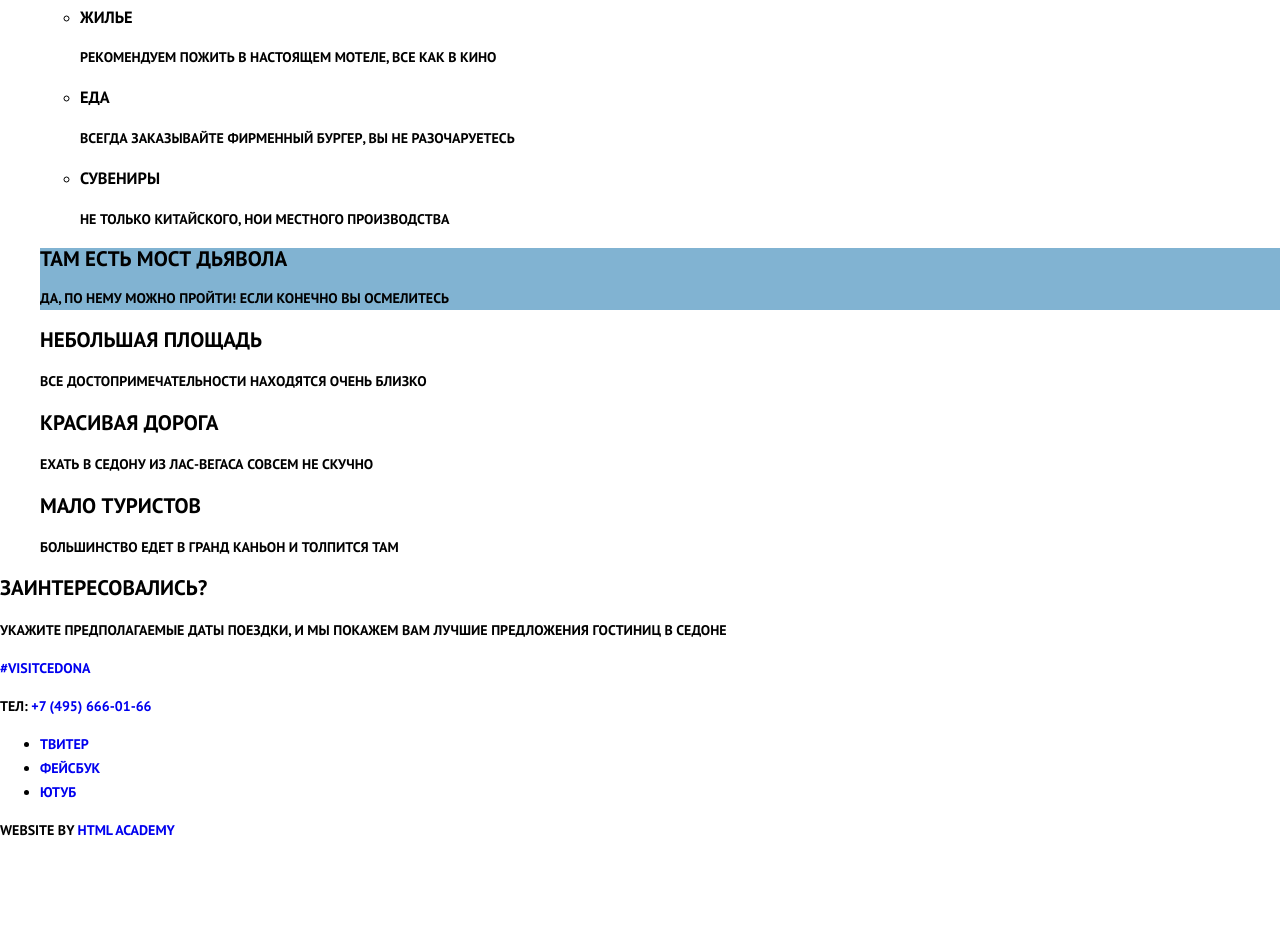
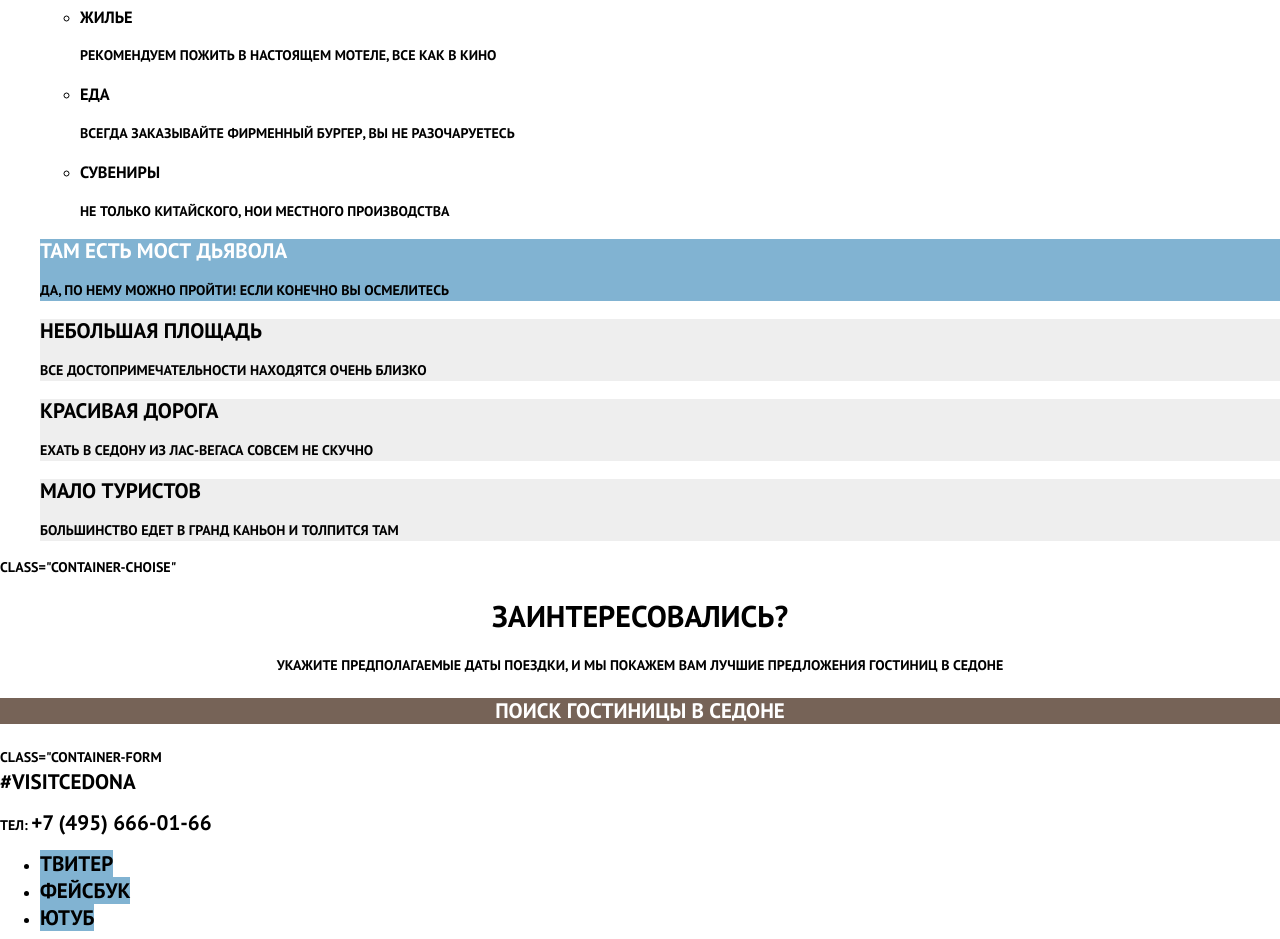
Before and after one commit to Viktoriya08/1139933-sedona-29, a plain HTML site: page index.html in a window 1280 px wide. Shown: the part 321-1260 px from the top of the page. Before the commit the page ends 1177 px from the top, so only its background shows below. Drawn offline with nearby package versions, Linux system fonts and the light colour scheme; files that its build step writes are made by us from their sources.

Commit message:
Стилизация главной страницы

```diff
--- a/css/style.css
+++ b/css/style.css
@@ -62,11 +62,77 @@ body {
     line-height: 26px;
   }
 
+ .features-list h2 h3 {
+    font-size: 21px;
+    line-height: 21px;
+    color: var(--basic-black);
+ }
+
+.features-list p {
+    font-size: 14px;
+    line-height: 21px;
+    color: var(--basic-black);
+ }
   .feature-item-blue{
+    color: var(--basic-white);
     background-color: var(--basic-blue)
   }
 
-  .feature-item-blue h2{
+  .feature-item-white{
+    background-color: var(--basic-white);
+  }
+
+  .feature-item-grey{
+    background-color: var(--basic-gray)
+  }
+
+  .choice {
+    text-align: center;
+  }
+
+  .choice h2{
+    font-size: 30px;
+    line-height: 24px;
+  }
+
+  .choice p{
+    font-size: 14px;
+    line-height: 24px;
+  }
+
+  .choice h3{
+    color: var(--basic-white);
     font-size: 21px;
-    line-height: 21px;
+    line-height: 26px;
+    background-color: var(--basic-brown);
   }
+
+  .container-form{
+    background: url(Image.png);
+  }
+
+  .main-footer{
+    color: var(--basic-black);
+    background: rgba(255, 255, 255, 0.9);
+  }
+  .footer-contacts a{
+    color: var(--basic-black);
+    font-size: 21px;
+    line-height: 26px;
+  }
+  .footer-phone{
+    color: var(--basic-black);
+    font-size: 21px;
+    line-height: 26px;
+  }
+
+  .social-button{
+    background: var(--basic-blue)
+  }
+  .footer-copyright{
+    font-size: 14px;
+    line-height: 26px;
+  }
+  .footer-copyright a{
+    color: var(--basic-black);
+  }
--- a/index.html
+++ b/index.html
@@ -28,48 +28,53 @@
         <h1>Седона-небольшой городок в Аризоне, заслуживающий большего</h1>
         <p>Рассмотрим 5 причин, по которым Седона круче, чем Гранд Каньон!</p>
         <ol class="features-list">
-          <li class="feature-item feature-item-blue">
+          <li class="feature-item-blue">
             <h2>Настоящий городок</h2>
             <p>Седона-не атракцион для туристов, там течет своя жизнь</p>
           </li>
           <ul>
-            <li class="feature-item feature-item-white">
+            <li class="feature-item-white">
               <h3>Жилье</h3>
               <p>Рекомендуем пожить в настоящем мотеле, все как в кино</p>
             </li>
-            <li class="feature-item feature-item-white">
+            <li class="feature-item-white">
               <h3>Еда</h3>
               <p>Всегда заказывайте фирменный бургер, вы не разочаруетесь</p>
             </li>
-            <li class="feature-item feature-item-white">
+            <li class="feature-item-white">
               <h3>Сувениры</h3>
               <p>Не только китайского, нои местного производства</p>
             </li>
           </ul>
-          <li class="feature-item feature-item-blue">
+          <li class="feature-item-blue">
             <h2>Там есть мост Дьявола</h2>
             <p>Да, по нему можно пройти! Если конечно вы осмелитесь</p>
           </li>
-          <li class="feature-item feature-item-grey">
+          <li class="feature-item-grey">
             <h2>Небольшая площадь</h2>
             <p>Все достопримечательности находятся очень близко</p>
           </li>
-          <li class="feature-item feature-item-grey">
+          <li class="feature-item-grey">
             <h2>Красивая дорога</h2>
             <p>Ехать в Седону из Лас-Вегаса совсем не скучно</p>
           </li>
-          <li class="feature-item feature-item-grey">
+          <li class="feature-item-grey">
             <h2>Мало туристов</h2>
             <p>Большинство едет в Гранд Каньон и толпится там</p>
           </li>
         </ol>
       </section>
+      <div> class="container-choise"
       <section class="choice">
         <h2>Заинтересовались?</h2>
         <p class="choice-info">Укажите предполагаемые даты поездки, и мы покажем вам лучшие предложения гостиниц в Седоне</p>
+        <h3>Поиск гостиницы в Седоне</h3>
+      </div>
+      <div> class="container-form
         <form>
           <!--тут будет форма поиск гостиницы в седоне-->
         </form>
+      </div>
       </section>
     </main>
 
```
